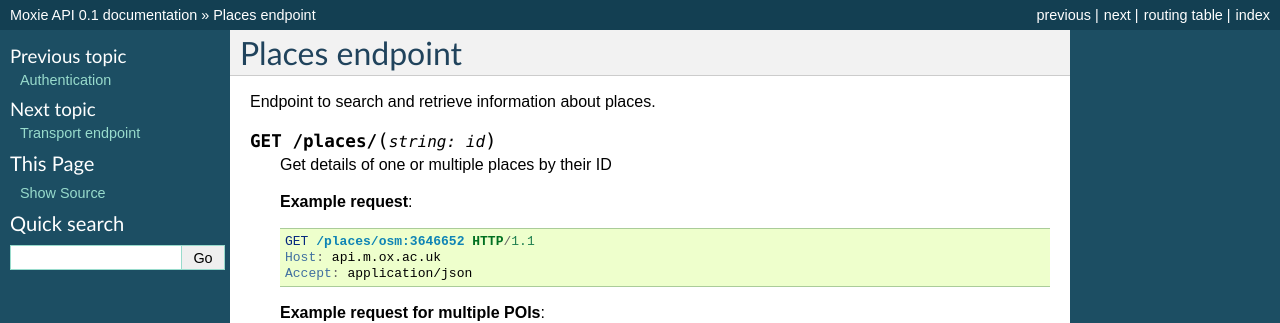
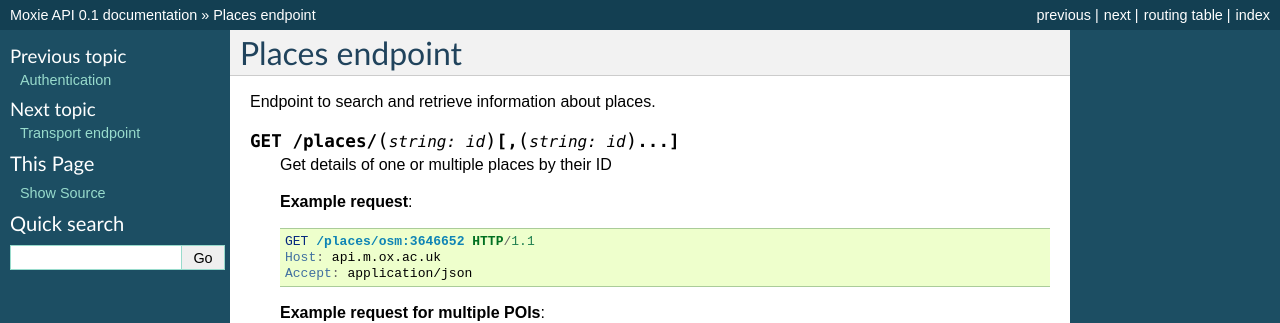
Before and after one commit to martinfilliau/moxie, a Sphinx documentation site: the page built from docs/source/http_api/endpoints/places.rst, in a window 1280 px wide. Shown: the top 323 px of the page. Built offline with Sphinx 7.4.7, drawn with Linux system fonts in a browser that asks for light colours.

Commit message:
Updated doc to address @davbo concern

```diff
--- a/docs/source/http_api/endpoints/places.rst
+++ b/docs/source/http_api/endpoints/places.rst
@@ -3,7 +3,7 @@ Places endpoint
 
 Endpoint to search and retrieve information about places.
 
-.. http:get:: /places/(string:id)
+.. http:get:: /places/(string:id)[,(string:id)...]
 
     Get details of one or multiple places by their ID
 
```
